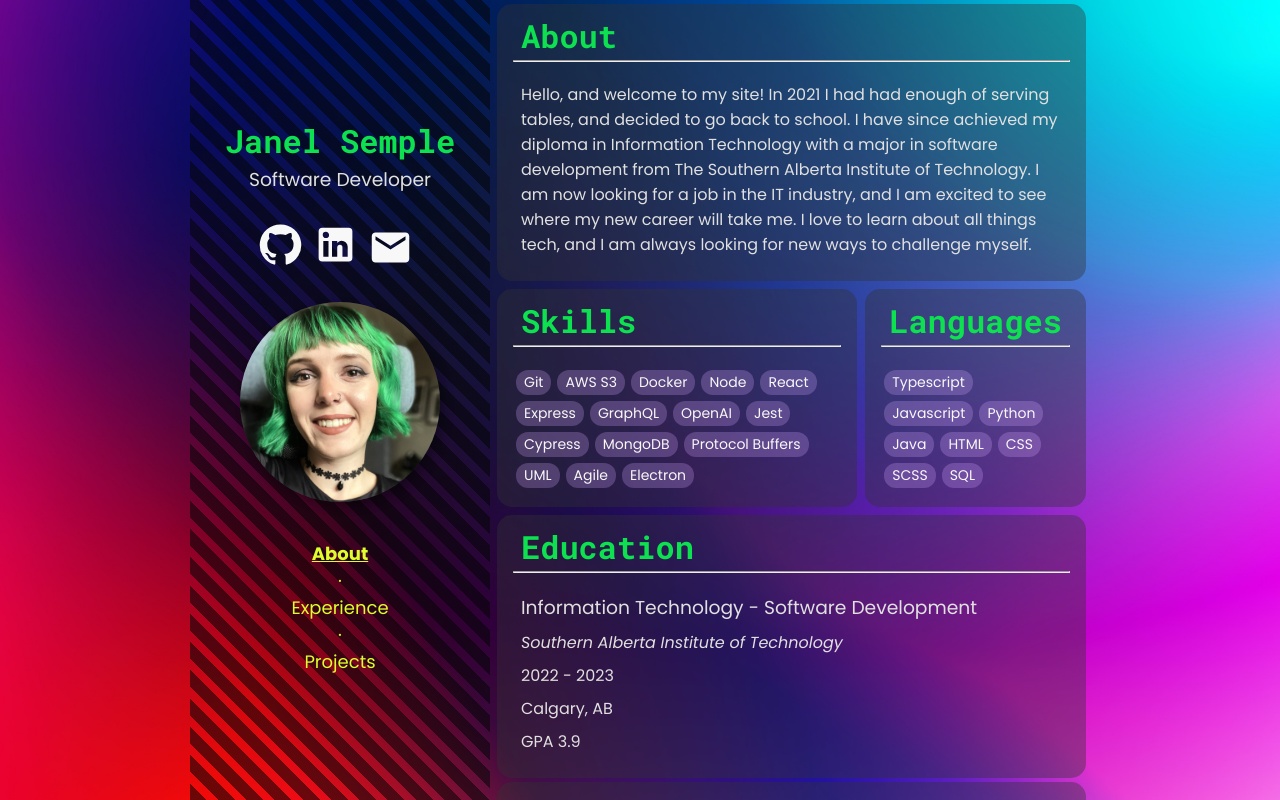
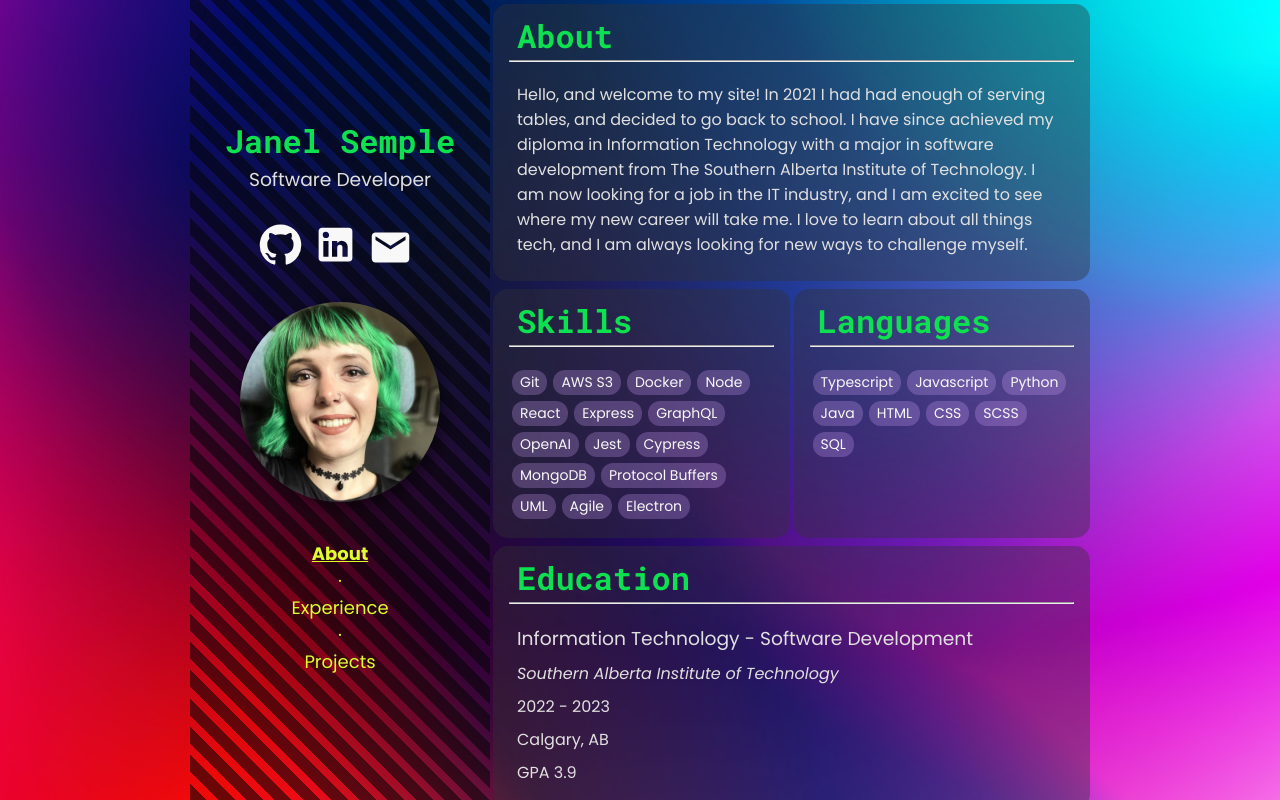
Before and after one commit to janelsemple/personal-site, a Gatsby site: page / in a window 1280 px wide. Built offline with nearby package versions, Linux system fonts and the light colour scheme; Gatsby itself is replaced by a stand-in of ours.

Commit message:
updated spacing to be more consistent

```diff
--- a/global.css
+++ b/global.css
@@ -1,19 +1,22 @@
 
 .contentDiv{
     border-radius: 15px;
-    margin: var(--space-1);
     background: rgba(52, 51, 51, 0.4);
     padding: var(--space-3);
+    width: 100%;
 }
 
 .flexRow {
     display: flex;
     flex-direction: Row;
+    gap: var(--space-2);
     justify-content: left;
 }
 
 .flexColumn {
     display: flex;
+
+    gap: var(--space-1);
     flex-flow: row wrap;
     justify-content: space-evenly;
 }
--- a/src/components/Layout/layout.css
+++ b/src/components/Layout/layout.css
@@ -78,12 +78,13 @@ main {
 }
 
 .mainDiv {
-  margin: 0 auto;
+  margin: 0 auto !important;
   width: 100%;
-  padding-top: 0;
+  padding: 0;
   display: flex;
   flex-direction: column;
   align-items: center;
+  justify-content: center;
   overflow-y: scroll;
   height: 100vh;
 }
--- a/src/components/Resume/resume.js
+++ b/src/components/Resume/resume.js
@@ -5,7 +5,7 @@ import Projects from "./Projects/projects"
 import CourseWork from "./Coursework/coursework"
 const Resume = () => {
   return(
-      <div >
+      <div className={'flexColumn'}>
           <Education />
           <Experience />
           <Projects />
--- a/src/components/Resume/resume.module.css
+++ b/src/components/Resume/resume.module.css
@@ -21,6 +21,7 @@
 
 .skillDiv {
     display: flex;
+    gap: var(--space-1);
     flex-direction: row;
     justify-content: left;
 }
--- a/src/pages/index.module.css
+++ b/src/pages/index.module.css
@@ -24,9 +24,12 @@ img{
 }
 
 .growDiv {
-    flex-grow: 1;
+    display: flex;
+    flex-direction: column;
+    gap: var(--space-2);
     margin-left:303px;
     z-index: 0;
+    padding-top:var(--space-1);
 }
 
 @media (max-width: 1025px) {
@@ -41,7 +44,6 @@ img{
     }
 
     .mainDiv {
-        margin: 3px;
         width: 100%;
     }
 }
```
